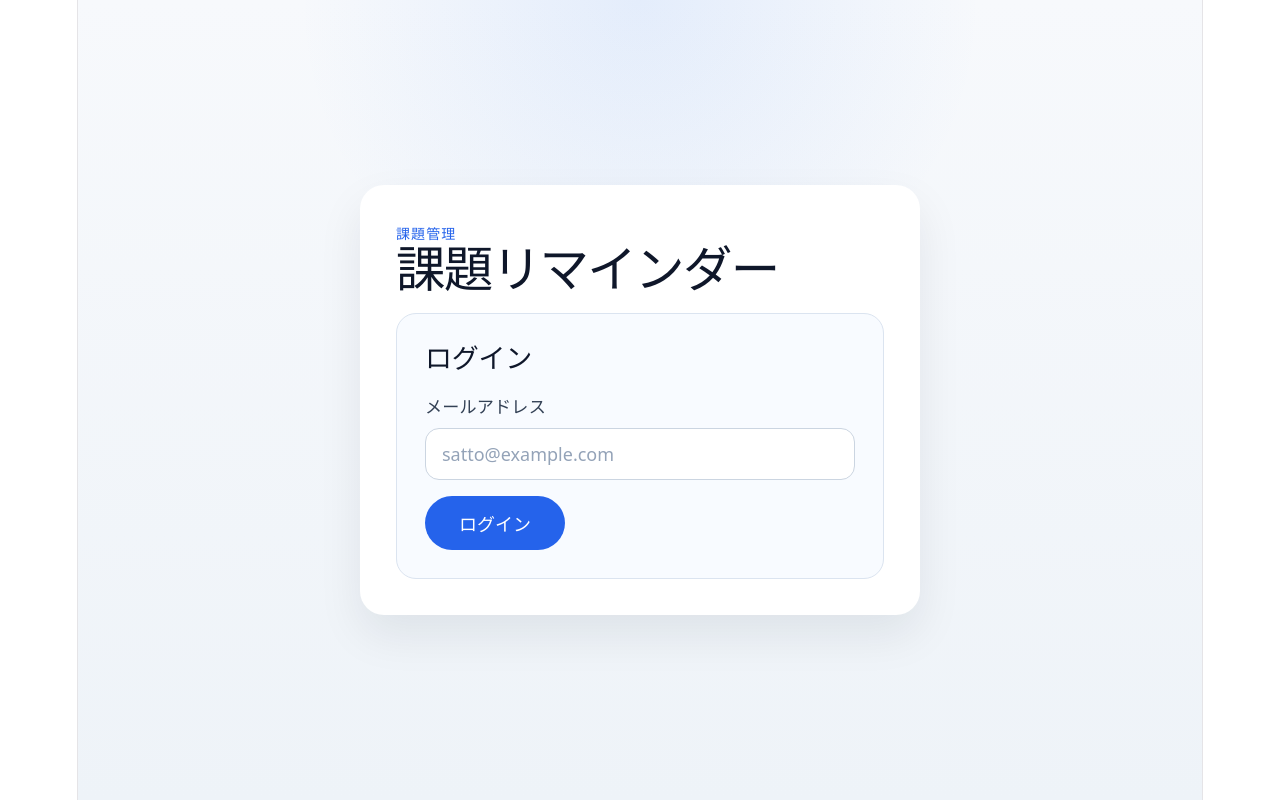
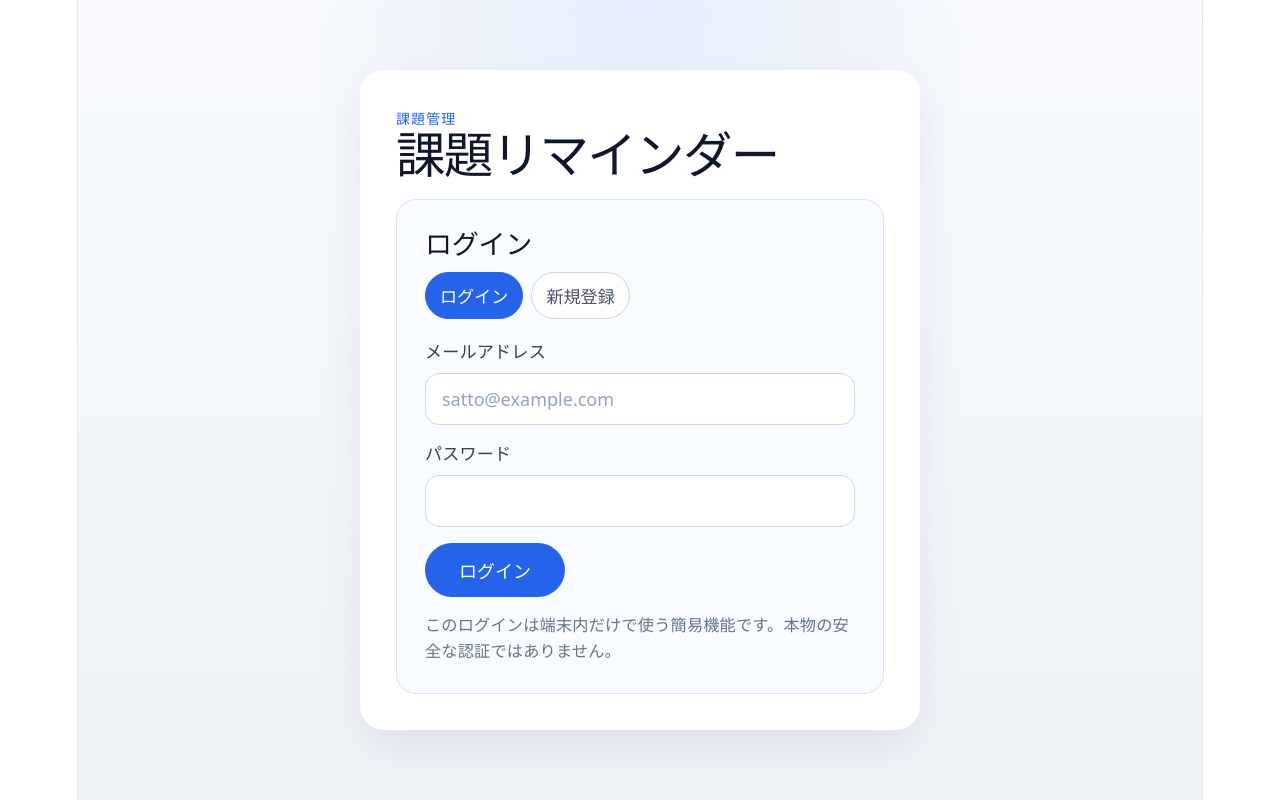
Before and after one commit to sattomio/kadai-reminder, a React (Vite) app: page / in a window 1280 px wide. Built offline with nearby package versions, Linux system fonts and the light colour scheme.

Commit message:
Add local password authentication

```diff
--- a/src/App.css
+++ b/src/App.css
@@ -128,9 +128,34 @@
   margin-bottom: 20px;
 }
 
+.login-heading-content {
+  display: grid;
+  gap: 12px;
+}
+
 .login-form {
   display: grid;
   gap: 16px;
+}
+
+.auth-mode-actions {
+  display: flex;
+  gap: 8px;
+  flex-wrap: wrap;
+}
+
+.auth-error {
+  margin: 0;
+  font-size: 0.95rem;
+  font-weight: 700;
+  color: #b91c1c;
+}
+
+.auth-note {
+  margin: 0;
+  font-size: 0.9rem;
+  line-height: 1.6;
+  color: #64748b;
 }
 
 .login-button {
--- a/src/App.jsx
+++ b/src/App.jsx
@@ -7,6 +7,7 @@ const assignments = [
 ]
 const ASSIGNMENTS_STORAGE_KEY = 'assignmentList'
 const CURRENT_USER_STORAGE_KEY = 'currentUserEmail'
+const LOCAL_USERS_STORAGE_KEY = 'localUsers'
 const DATE_INPUT_PATTERN = /^\d{4}-\d{2}-\d{2}$/
 const DATE_TIME_PATTERN = /^\d{4}-\d{2}-\d{2} \d{2}:\d{2}$/
 const TIME_INPUT_PATTERN = /^\d{2}:\d{2}$/
@@ -110,6 +111,24 @@ const getAssignmentsStorageKey = (email) => `assignments:${email}`
 
 const getStoredLoginEmail = () => localStorage.getItem(CURRENT_USER_STORAGE_KEY) ?? ''
 
+const getLocalUsers = () => {
+  const savedUsers = localStorage.getItem(LOCAL_USERS_STORAGE_KEY)
+
+  if (!savedUsers) {
+    return {}
+  }
+
+  try {
+    return JSON.parse(savedUsers)
+  } catch {
+    return {}
+  }
+}
+
+const saveLocalUsers = (users) => {
+  localStorage.setItem(LOCAL_USERS_STORAGE_KEY, JSON.stringify(users))
+}
+
 const loadAssignmentsForEmail = (email) => {
   if (!email) {
     return []
@@ -151,7 +170,13 @@ function App() {
     return Notification.permission
   })
   const [currentUserEmail, setCurrentUserEmail] = useState(() => getStoredLoginEmail())
+  const [authMode, setAuthMode] = useState('login')
   const [loginEmail, setLoginEmail] = useState(() => getStoredLoginEmail())
+  const [loginPassword, setLoginPassword] = useState('')
+  const [registerEmail, setRegisterEmail] = useState('')
+  const [registerPassword, setRegisterPassword] = useState('')
+  const [registerPasswordConfirm, setRegisterPasswordConfirm] = useState('')
+  const [authError, setAuthError] = useState('')
   const [assignmentList, setAssignmentList] = useState(() => loadAssignmentsForEmail(getStoredLoginEmail()))
   const [taskTitle, setTaskTitle] = useState('')
   const [year, setYear] = useState('')
@@ -238,14 +263,65 @@ function App() {
 
   const handleLogin = () => {
     const normalizedEmail = loginEmail.trim().toLowerCase()
+    const trimmedPassword = loginPassword.trim()
 
-    if (!normalizedEmail) {
+    if (!normalizedEmail || !trimmedPassword) {
+      setAuthError('メールアドレスとパスワードを入力してください')
+      return
+    }
+
+    const users = getLocalUsers()
+
+    if (!users[normalizedEmail] || users[normalizedEmail].password !== trimmedPassword) {
+      setAuthError('メールアドレスまたはパスワードが正しくありません')
       return
     }
 
     localStorage.setItem(CURRENT_USER_STORAGE_KEY, normalizedEmail)
     setCurrentUserEmail(normalizedEmail)
     setLoginEmail(normalizedEmail)
+    setLoginPassword('')
+    setAuthError('')
+    handleCancelEditing()
+  }
+
+  const handleRegister = () => {
+    const normalizedEmail = registerEmail.trim().toLowerCase()
+    const trimmedPassword = registerPassword.trim()
+    const trimmedPasswordConfirm = registerPasswordConfirm.trim()
+
+    if (!normalizedEmail || !trimmedPassword || !trimmedPasswordConfirm) {
+      setAuthError('メールアドレスとパスワードをすべて入力してください')
+      return
+    }
+
+    if (trimmedPassword !== trimmedPasswordConfirm) {
+      setAuthError('パスワード確認が一致しません')
+      return
+    }
+
+    const users = getLocalUsers()
+
+    if (users[normalizedEmail]) {
+      setAuthError('このメールアドレスは既に登録されています')
+      return
+    }
+
+    saveLocalUsers({
+      ...users,
+      [normalizedEmail]: {
+        password: trimmedPassword,
+      },
+    })
+
+    localStorage.setItem(CURRENT_USER_STORAGE_KEY, normalizedEmail)
+    setCurrentUserEmail(normalizedEmail)
+    setLoginEmail(normalizedEmail)
+    setLoginPassword('')
+    setRegisterEmail('')
+    setRegisterPassword('')
+    setRegisterPasswordConfirm('')
+    setAuthError('')
     handleCancelEditing()
   }
 
@@ -253,6 +329,12 @@ function App() {
     localStorage.removeItem(CURRENT_USER_STORAGE_KEY)
     setCurrentUserEmail('')
     setLoginEmail('')
+    setLoginPassword('')
+    setRegisterEmail('')
+    setRegisterPassword('')
+    setRegisterPasswordConfirm('')
+    setAuthError('')
+    setAuthMode('login')
     setAssignmentList([])
     setTaskTitle('')
     setYear('')
@@ -404,9 +486,70 @@ function App() {
 
           <section className="login-section" aria-labelledby="login-title">
             <div className="section-heading login-heading">
-              <h2 id="login-title">ログイン</h2>
+              <div className="login-heading-content">
+                <h2 id="login-title">{authMode === 'register' ? '新規登録' : 'ログイン'}</h2>
+                <div className="auth-mode-actions">
+                  <button
+                    type="button"
+                    className={`filter-button${authMode === 'login' ? ' filter-button-active' : ''}`}
+                    onClick={() => {
+                      setAuthMode('login')
+                      setAuthError('')
+                    }}
+                  >
+                    ログイン
+                  </button>
+                  <button
+                    type="button"
+                    className={`filter-button${authMode === 'register' ? ' filter-button-active' : ''}`}
+                    onClick={() => {
+                      setAuthMode('register')
+                      setAuthError('')
+                    }}
+                  >
+                    新規登録
+                  </button>
+                </div>
+              </div>
             </div>
             <div className="login-form">
+              {authMode === 'register' ? (
+                <>
+                  <label className="form-field">
+                    <span>メールアドレス</span>
+                    <input
+                      type="email"
+                      name="registerEmail"
+                      placeholder="satto@example.com"
+                      value={registerEmail}
+                      onChange={(event) => setRegisterEmail(event.target.value)}
+                    />
+                  </label>
+                  <label className="form-field">
+                    <span>パスワード</span>
+                    <input
+                      type="password"
+                      name="registerPassword"
+                      value={registerPassword}
+                      onChange={(event) => setRegisterPassword(event.target.value)}
+                    />
+                  </label>
+                  <label className="form-field">
+                    <span>パスワード確認</span>
+                    <input
+                      type="password"
+                      name="registerPasswordConfirm"
+                      value={registerPasswordConfirm}
+                      onChange={(event) => setRegisterPasswordConfirm(event.target.value)}
+                    />
+                  </label>
+                  {authError && <p className="auth-error">{authError}</p>}
+                  <button type="button" className="add-button login-button" onClick={handleRegister}>
+                    新規登録
+                  </button>
+                </>
+              ) : (
+                <>
                   <label className="form-field">
                     <span>メールアドレス</span>
                     <input
@@ -417,9 +560,24 @@ function App() {
                       onChange={(event) => setLoginEmail(event.target.value)}
                     />
                   </label>
+                  <label className="form-field">
+                    <span>パスワード</span>
+                    <input
+                      type="password"
+                      name="loginPassword"
+                      value={loginPassword}
+                      onChange={(event) => setLoginPassword(event.target.value)}
+                    />
+                  </label>
+                  {authError && <p className="auth-error">{authError}</p>}
                   <button type="button" className="add-button login-button" onClick={handleLogin}>
                     ログイン
                   </button>
+                </>
+              )}
+              <p className="auth-note">
+                このログインは端末内だけで使う簡易機能です。本物の安全な認証ではありません。
+              </p>
             </div>
           </section>
         </section>
```
Lines whose indentation alone changed are shown as unchanged.
